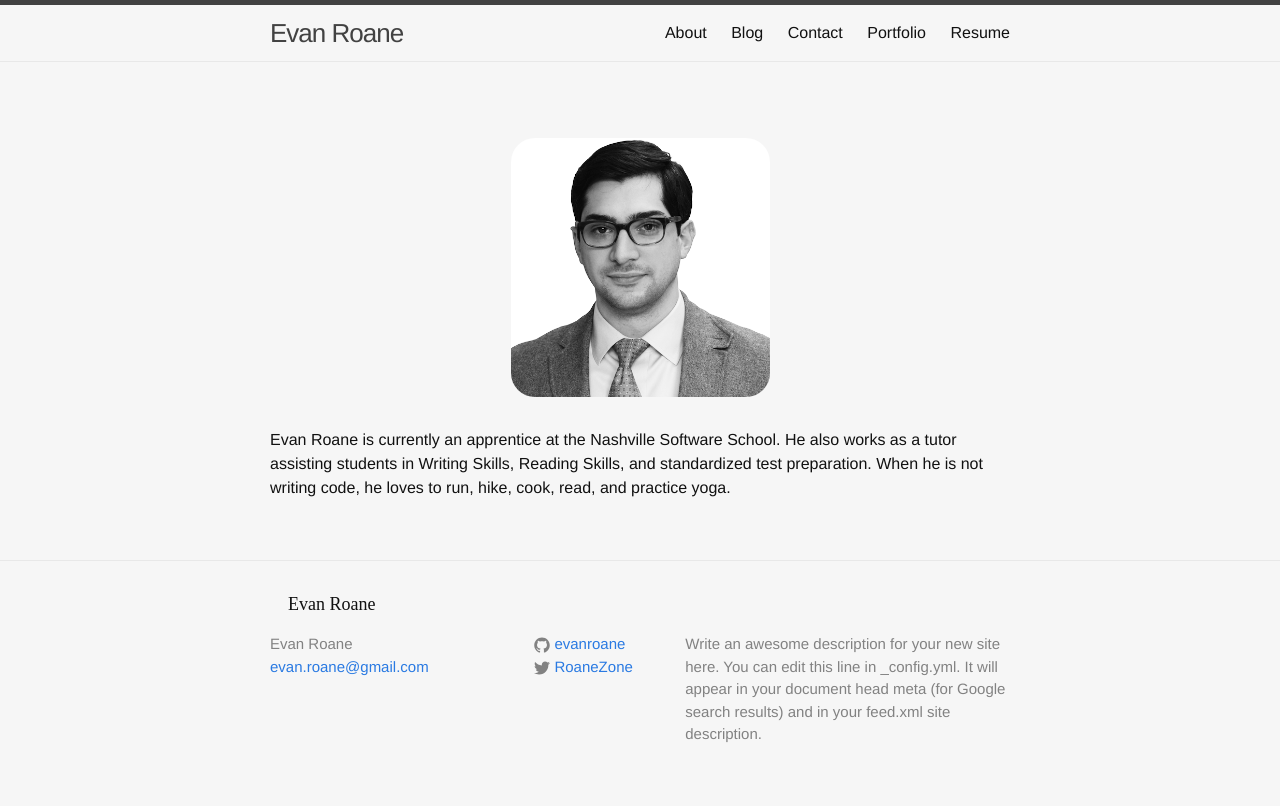
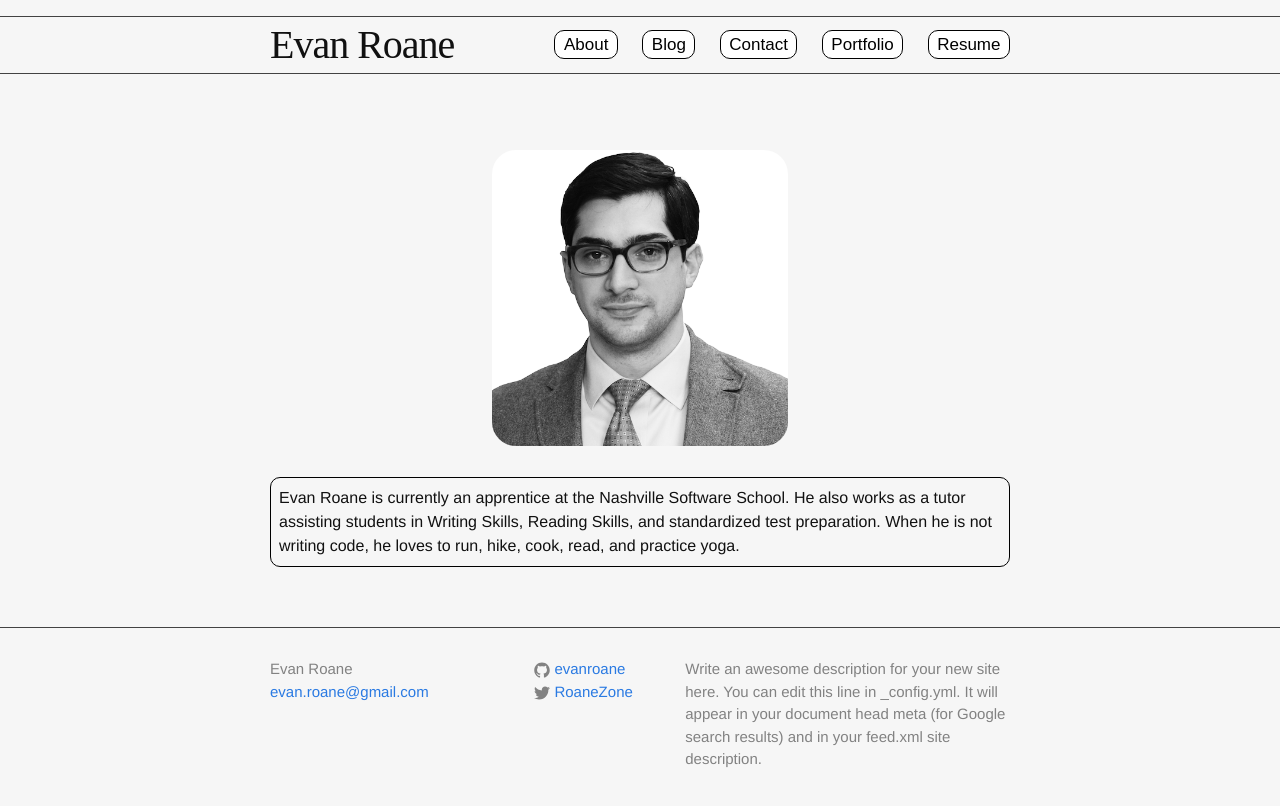
Before and after one commit to evanroane/old-jekyll-site, a Jekyll site: the page built from index.md, in a window 1280 px wide. Shown: the top 806 px of the page. Built offline with Jekyll 4.4.1, drawn with Linux system fonts in a browser that asks for light colours; some web fonts are replaced.

```diff
--- a/_includes/footer.html
+++ b/_includes/footer.html
@@ -1,9 +1,6 @@
 <footer class="site-footer">
 
   <div class="wrapper">
-
-    <h2 class="footer-heading">{{ site.title }}</h2>
-
     <div class="footer-col-wrapper">
       <div class="footer-col  footer-col-1">
         <ul class="contact-list">
--- a/_sass/_base.scss
+++ b/_sass/_base.scss
@@ -49,7 +49,7 @@ img {
   display: block;
   margin: 0 auto;
   height: auto;
-  max-width: 35%;
+  max-width: 40%;
   border-radius: 2.5em;
   padding: 1em;
 }
--- a/_sass/_custom.scss
+++ b/_sass/_custom.scss
@@ -1,27 +1,9 @@
+/* Font Selector */
+/* font-family: 'Quattrocento', serif;
+
 /* Red Borders Everywhere */
 
 /** {border: 1px solid red;}*/
-
-body {
-	background: #f6f6f6;
-}
-
-img#photo {
-	display: block;
-	margin: 0 auto;
-	height: auto;
-	max-width: 30%;
-	border-radius: 2.5em;
-	padding: 1em;
-}
-
-img#navphoto {
-	float: right;
-	margin-right: 2em;
-	height: auto;
-	max-width: 9%;
-	border-radius: 1.25em;
-}
 
 nav {
 	margin: 0 0;
@@ -42,26 +24,12 @@ nav#bar ul li{
 	display: inline-block;
 }
 
-nav#bar ul li a{
-	background-color:transparent;
-	-moz-border-radius:10px;
-	-webkit-border-radius:10px;
-	border-radius:10px;
-	border:2px solid #000000;
-	background: #FFFFFF;
-	display:inline-block;
-	cursor:pointer;
-	color:#000000;
-	font-family:arial;
-	font-size:17px;
-	padding:0.25em 0.5em;
-	text-decoration:none;
-}
+
 
 
 h1 {
 	text-align: center;
-	font-family: 'Quattrocento', serif;
+
 	font-size: 3.5em;
 	background: #eaeaea;
 }
@@ -76,10 +44,10 @@ h2 {
 
 
 
-p#caption {
+.about-caption {
 	max-width: 800px;
 	margin: 0 auto;
 	padding: 0.5em;
 	border-radius:10px;
-	border:2px solid #000000;
+	border:1px solid #000000;
 }
--- a/_sass/_layout.scss
+++ b/_sass/_layout.scss
@@ -2,8 +2,9 @@
  * Site header
  */
 .site-header {
-    border-top: 5px solid $grey-color-dark;
-    border-bottom: 1px solid $grey-color-light;
+    margin-top: 1em;
+    border-top: 1px solid $grey-color-dark;
+    border-bottom: 1px solid $grey-color-dark;
     min-height: 56px;
 
     // Positioning context for the mobile navigation icon
@@ -11,16 +12,13 @@
 }
 
 .site-title {
-    font-size: 26px;
+    font-size: 40px;
     line-height: 56px;
     letter-spacing: -1px;
     margin-bottom: 0;
     float: left;
+    font-family: 'Quattrocento', serif;
 
-    &,
-    &:visited {
-        color: $grey-color-dark;
-    }
 }
 
 .site-nav {
@@ -32,8 +30,23 @@
     }
 
     .page-link {
-        color: $text-color;
-        line-height: $base-line-height;
+
+          height: 20px;
+          background-color:transparent;
+          -moz-border-radius:10px;
+          -webkit-border-radius:10px;
+          border-radius:10px;
+          border:1px solid #000000;
+          background: #FFFFFF;
+          cursor:pointer;
+          color:#000000;
+          font-family:arial;
+          font-size:17px;
+          padding:0.25em 0.5em;
+          text-decoration:none;
+
+        // color: $text-color;
+        // line-height: $base-line-height;
 
         // Gaps between nav items, but not on the first one
         &:not(:first-child) {
@@ -92,7 +105,7 @@
  * Site footer
  */
 .site-footer {
-    border-top: 1px solid $grey-color-light;
+    border-top: 1px solid $grey-color-dark;
     padding: $spacing-unit 0;
 }
 
--- a/index.md
+++ b/index.md
@@ -5,4 +5,4 @@ permalink: /
 
 ![Photo of Evan Roane](/img/roane.png)
 
-Evan Roane is currently an apprentice at the Nashville Software School. He also works as a tutor assisting students in Writing Skills, Reading Skills, and standardized test preparation. When he is not writing code, he loves to run, hike, cook, read, and practice yoga.
+<p class="about-caption">Evan Roane is currently an apprentice at the Nashville Software School. He also works as a tutor assisting students in Writing Skills, Reading Skills, and standardized test preparation. When he is not writing code, he loves to run, hike, cook, read, and practice yoga.</p>
```
Also changed, not shown: _posts/2014-10-14-blog-test.markdown (deleted, +0 -8 lines), _posts/2014-10-14-the-power-of-languages.markdown (added, +10 -0 lines), _posts/2014-10-14-welcome-to-jekyll.markdown (deleted, +0 -25 lines).
